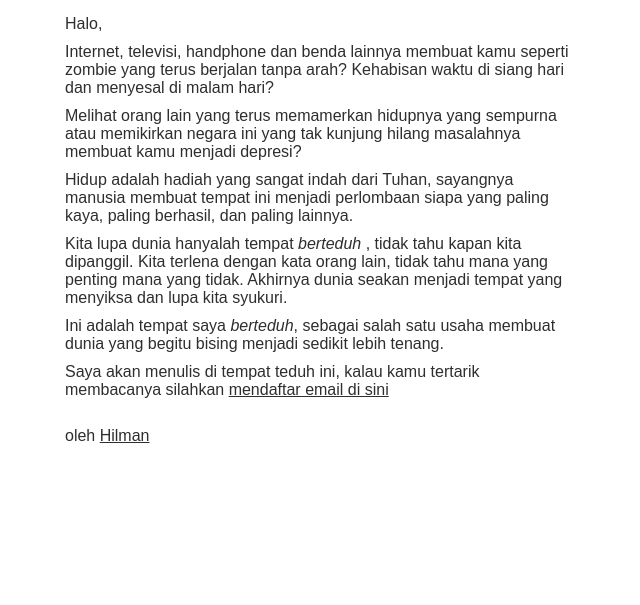
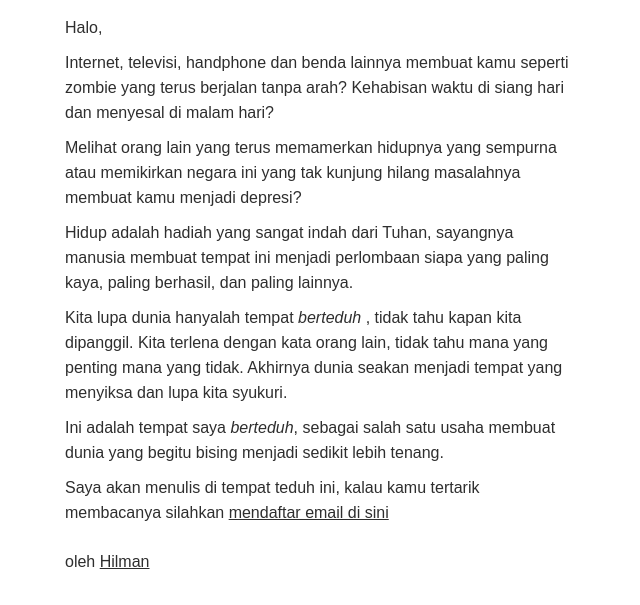
Before and after one commit to hilmanski/teduh, a website: page public/index.html in a window 1280 px wide. Shown: the part 173-778 px from the top of the page, without its empty margins (319-959 px from the left). Drawn offline with Linux system fonts and the light colour scheme.

Commit message:
more line height

```diff
--- a/assets/main.css
+++ b/assets/main.css
@@ -9,7 +9,7 @@ body, a { color: rgb(46, 46, 46); }
 *{ margin: 0px; padding: 0px; }
 .center{ text-align: center; }
 
-p{ margin-bottom:10px;}
+p{ margin-bottom:10px; line-height: 25px;}
 
 
 @media only screen and (max-width: 760px) {
--- a/public/assets/main.css
+++ b/public/assets/main.css
@@ -9,7 +9,7 @@ body, a { color: rgb(46, 46, 46); }
 *{ margin: 0px; padding: 0px; }
 .center{ text-align: center; }
 
-p{ margin-bottom:10px;}
+p{ margin-bottom:10px; line-height: 25px;}
 
 
 @media only screen and (max-width: 760px) {
--- a/public/index.html
+++ b/public/index.html
@@ -74,7 +74,7 @@
     </main>
     <br>
 <footer>
-    oleh <a href="https://hilman.space">Hilman</a>
+    oleh <a href="https://hilman.space" target="_blank">Hilman</a>
 </footer>
 </body>
 
```
Also changed, not shown: _imports/footer.html (+1 -1 lines), 2 other files.
